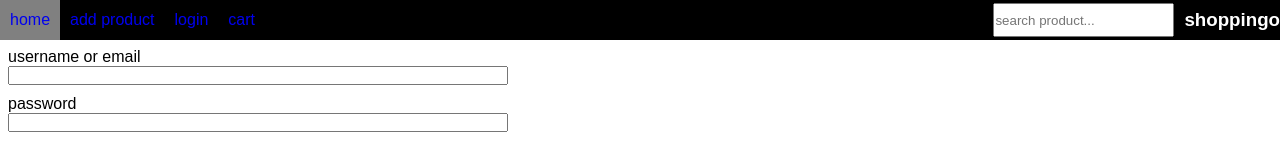
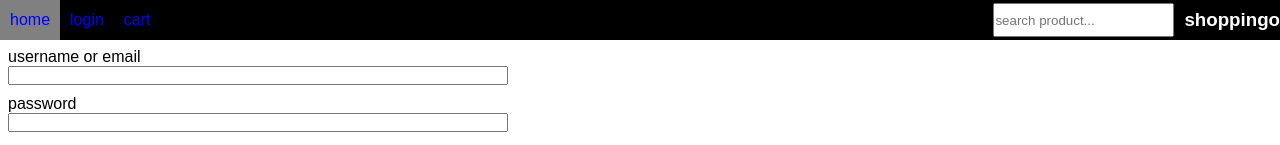
Before and after one commit to dominik74/eshop, a React (Vite) app: page /login in a window 1280 px wide. Shown: the top 145 px of the page. Built offline with nearby package versions, Linux system fonts and the light colour scheme.

Commit message:
hide 'add product' page link if user is not admin

```diff
--- a/src/components/Navbar.tsx
+++ b/src/components/Navbar.tsx
@@ -106,7 +106,11 @@ export default function Navbar(props: Props) {
         <div className={s.component}>
             <nav>
                 <Link to="/">home</Link>
-                <Link to="/add_product">add product</Link>
+
+                {props.user && props.user.admin &&
+                    <Link to="/add_product">add product</Link>
+                }
+
                 <Link to="/login">login</Link>
                 <Link to="/cart">cart</Link>
 
```
